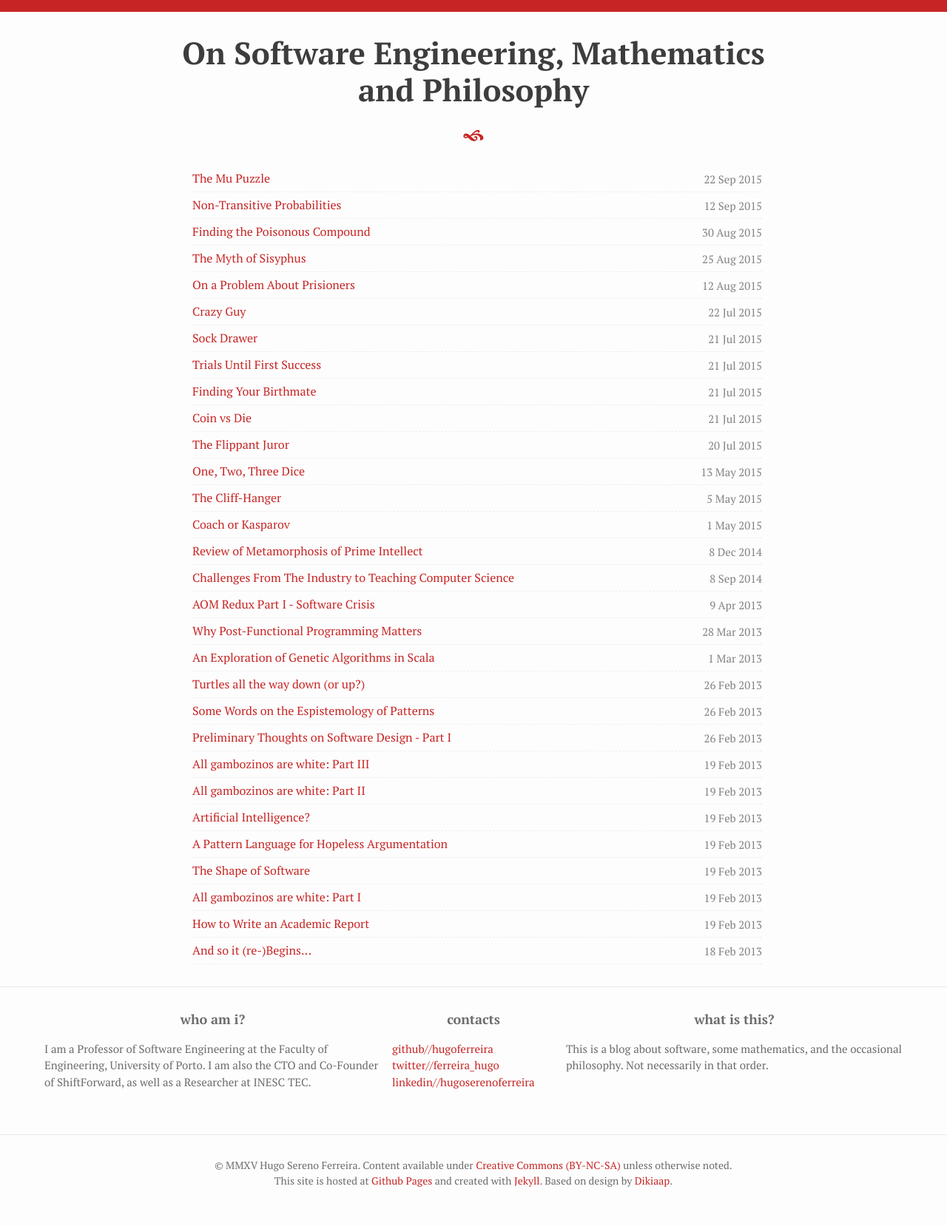
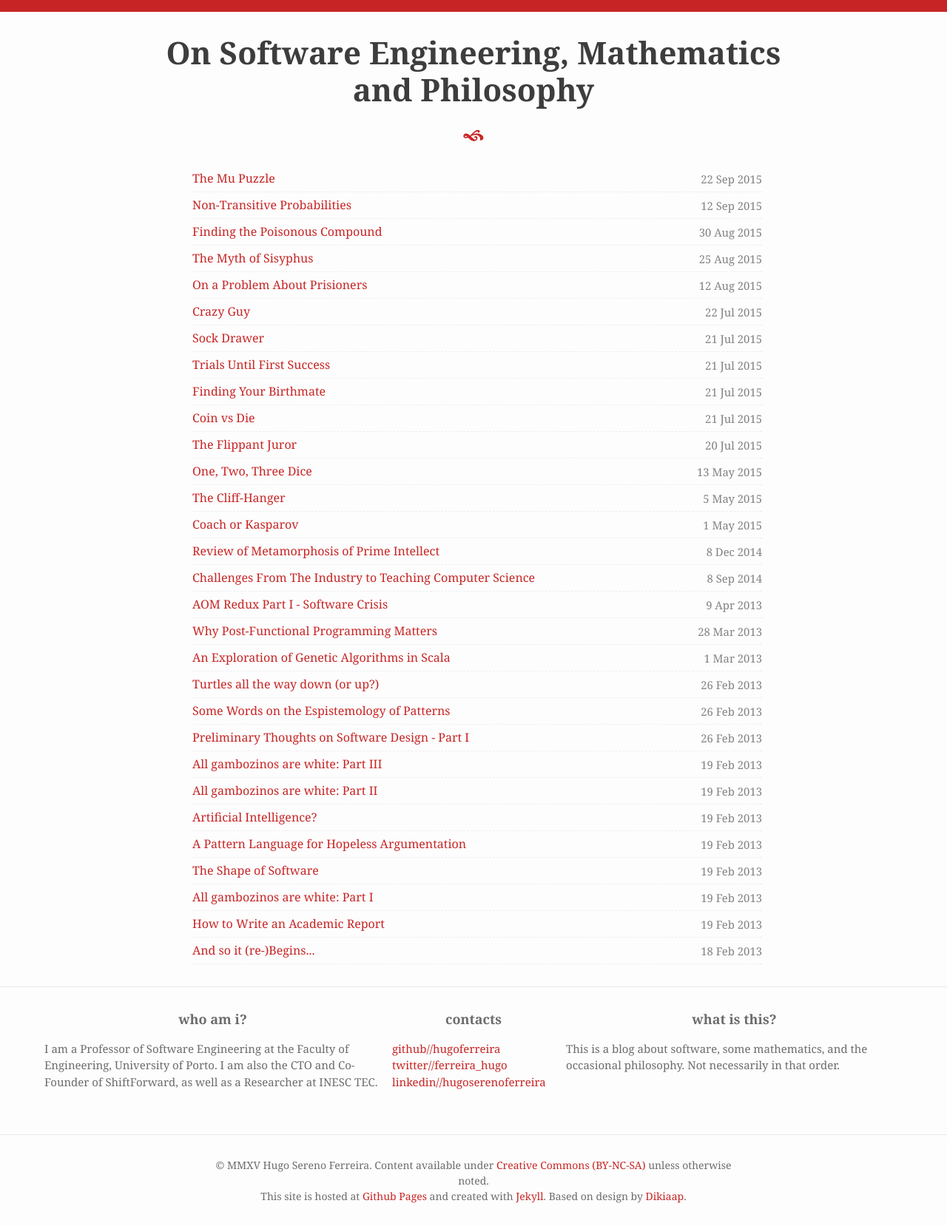
Before and after one commit to hugoferreira/hugoferreira.github.com, a Jekyll site: the page built from index.html, in a window 1280 px wide. Shown: the whole page at 74% size. Built offline with Jekyll 4.4.1, drawn with Linux system fonts in a browser that asks for light colours; some web fonts are replaced; before the commit the page ends 1637 px from its top, so only the background shows below that.

Commit message:
Ligatures #ftw. Google fonts no more!

```diff
--- a/_includes/head.html
+++ b/_includes/head.html
@@ -4,7 +4,7 @@
   <meta name="author" content="{{ site.author }}">
   <meta name="viewport" content="width=device-width, initial-scale=1">
   <meta name="HandheldFriendly" content="True">
-  <link href='http://fonts.googleapis.com/css?family=PT+Serif:400,700,400italic,700italic' rel='stylesheet' type='text/css'>
+  <link rel="stylesheet" href="//brick.a.ssl.fastly.net/PT+Serif:400,400i,700,700i:f">
   <link href="/favicon.png" rel="icon">
   <title>{% if page.title %}{{ page.title }}{% else %}{{ site.title }}{% endif %}</title>
 
--- a/_sass/_base.scss
+++ b/_sass/_base.scss
@@ -15,7 +15,6 @@
     font-family: 'PT Serif', Georgia, Times, 'Times New Roman', serif;
     font-size: $base-font-size;
     line-height: $base-line-height;
-    font-weight: 300;
     color: #3D3D3D;
     background-color: $background-color;
     -webkit-text-size-adjust: 100%;
@@ -44,7 +43,6 @@
 img {
     max-width: 100%;
     vertical-align: middle;
-
 }
 
 
```
